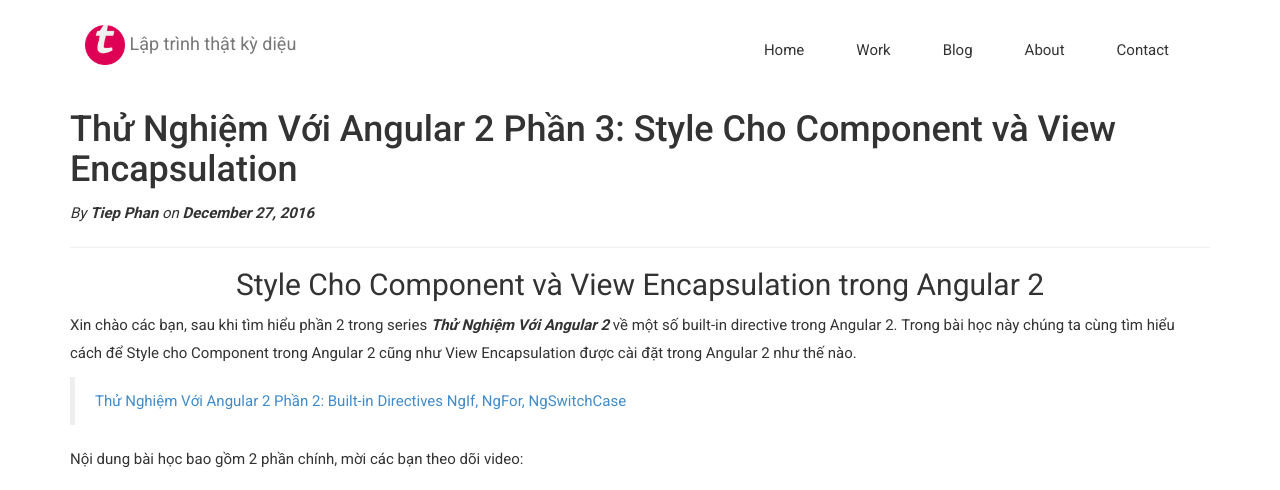
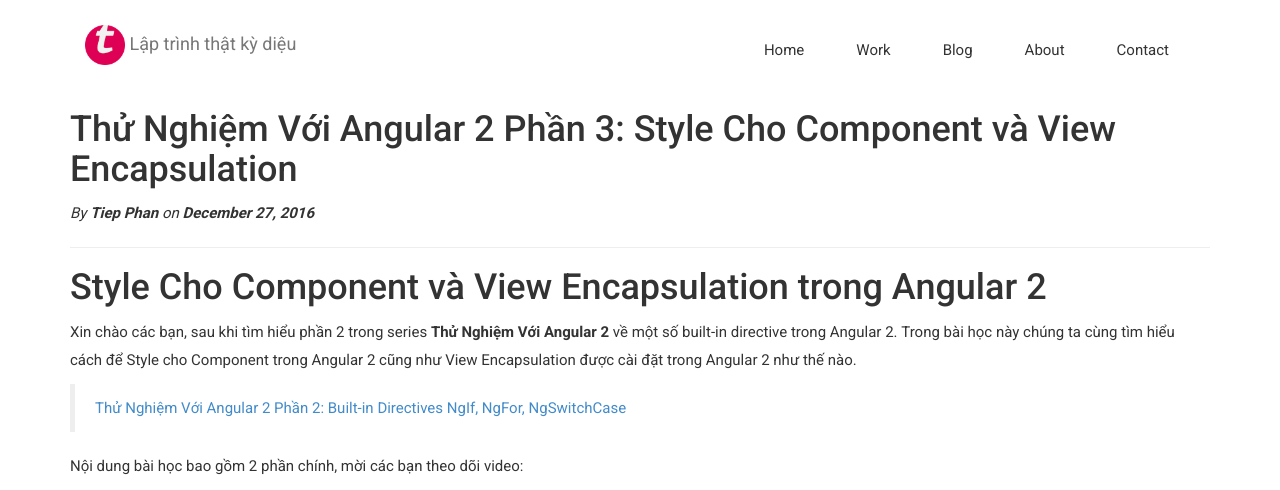
Before and after one commit to tieppt/tieppt.github.io, a Jekyll site: the page built from _posts/2016-12-27-thu-nghiem-voi-angular-2-style-component-view-encapsulation.md, in a window 1280 px wide. Shown: the top 490 px of the page. Built offline with Jekyll 4.4.1, drawn with Linux system fonts in a browser that asks for light colours; nearby versions of some CDN libraries; some web fonts are replaced; grey boxes are pictures that could not be loaded.

Commit message:
add lesson 3

```diff
--- a/_posts/2016-12-27-thu-nghiem-voi-angular-2-style-component-view-encapsulation.md
+++ b/_posts/2016-12-27-thu-nghiem-voi-angular-2-style-component-view-encapsulation.md
@@ -24,27 +23,23 @@ tags:
   - View Encapsulation
   - Web Dev
 ---
-<h2 style="text-align: center;">
-  Style Cho Component và View Encapsulation trong Angular 2
-</h2>
 
-Xin chào các bạn, sau khi tìm hiểu phần 2 trong series _**Thử Nghiệm Với Angular 2**_ về một số built-in directive trong Angular 2. Trong bài học này chúng ta cùng tìm hiểu cách để Style cho Component trong Angular 2 cũng như View Encapsulation được cài đặt trong Angular 2 như thế nào.
+# Style Cho Component và View Encapsulation trong Angular 2
+{:.no_toc}
 
-<!--more-->
+Xin chào các bạn, sau khi tìm hiểu phần 2 trong series **Thử Nghiệm Với Angular 2** về một số built-in directive trong Angular 2. Trong bài học này chúng ta cùng tìm hiểu cách để Style cho Component trong Angular 2 cũng như View Encapsulation được cài đặt trong Angular 2 như thế nào.
 
-<blockquote data-secret="ODTNCjPole" class="wp-embedded-content">
+<blockquote>
   <p>
     <a href="http://www.tiepphan.com/thu-nghiem-voi-angular-2-built-in-directives-ngif-ngfor-ngswitchcase/">Thử Nghiệm Với Angular 2 Phần 2: Built-in Directives NgIf, NgFor, NgSwitchCase</a>
   </p>
 </blockquote>
 
-
-
 Nội dung bài học bao gồm 2 phần chính, mời các bạn theo dõi video:
 
-
-
-&nbsp;
+<figure class="video_container">
+  <iframe src="https://www.youtube.com/embed/3ln6wGnrpWI" frameborder="0" allowfullscreen="true"> </iframe>
+</figure>
 
 Một số link tham khảo từ Angular 2 Document:
 
```
Also changed, not shown: other parts of _posts/2016-12-27-thu-nghiem-voi-angular-2-style-component-view-encapsulation.md (+1 -2 lines).
